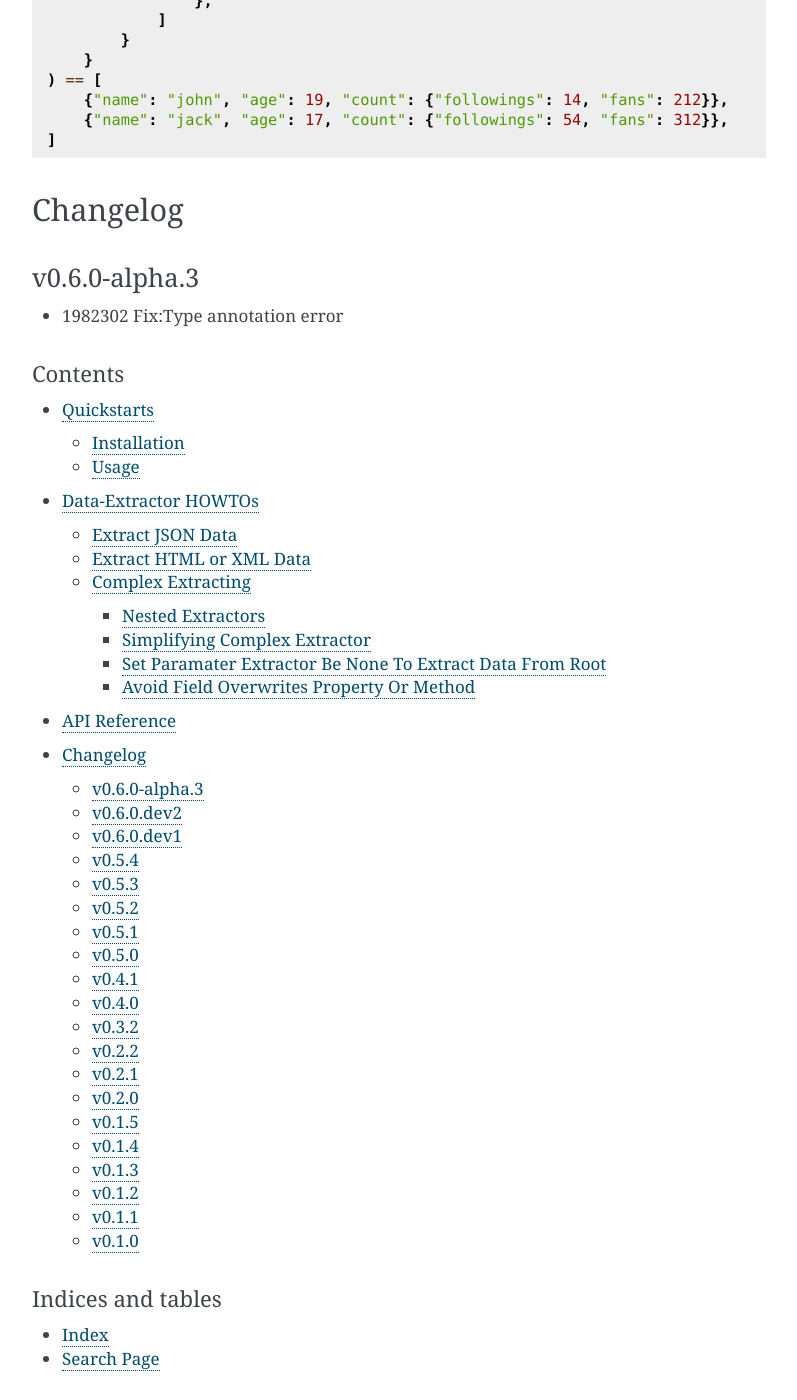
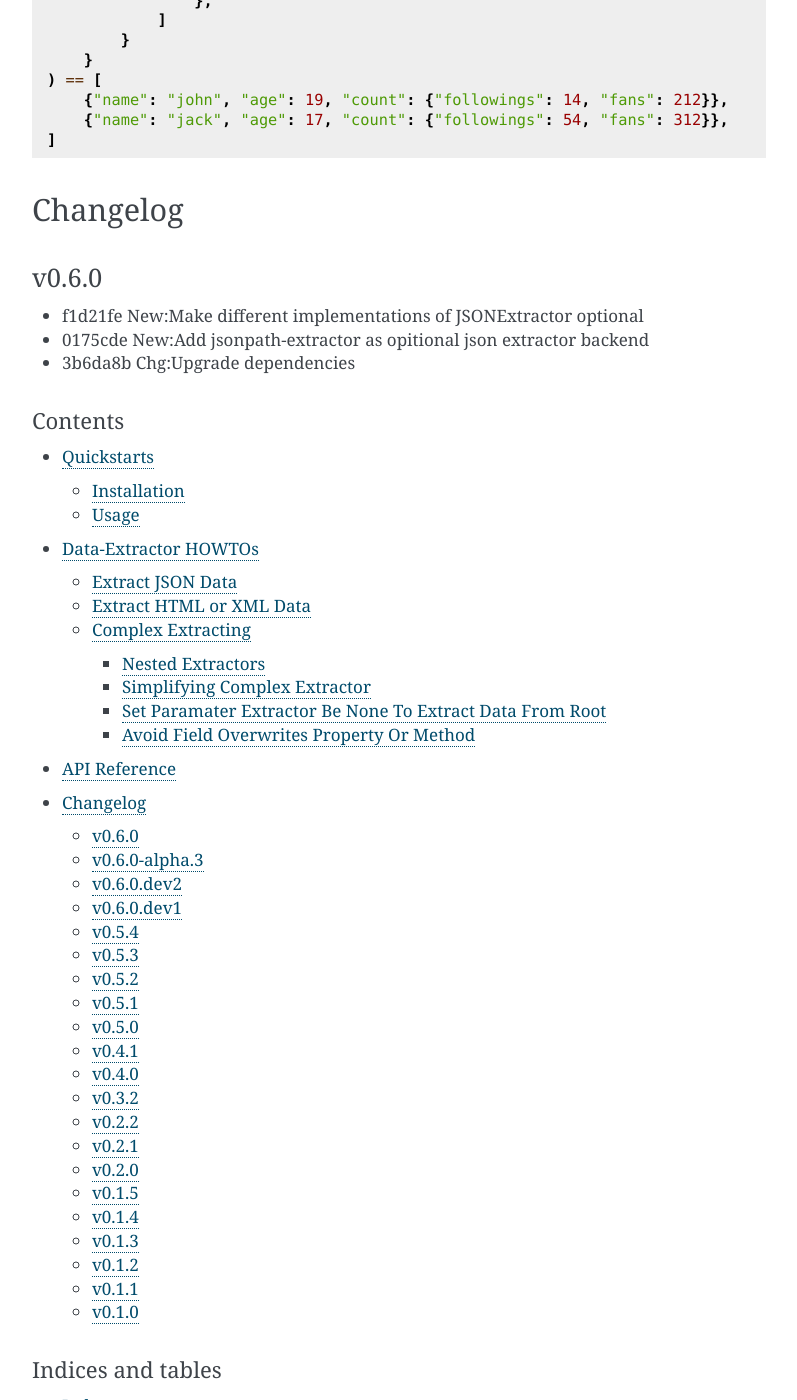
Before and after one commit to linw1995/data_extractor, a Sphinx documentation site: the page built from docs/source/index.rst, in a window 1280 px wide and 1400 px high, scrolled down 1244 px. Shown: the whole window, without its empty margins (356-1153 px from the left). Built offline with Sphinx 7.4.7, drawn with Linux system fonts in a browser that asks for light colours.

Commit message:
Bump to v0.6.0
- f1d21fe New:Make different implementations of JSONExtractor optional
- 0175cde New:Add jsonpath-extractor as opitional json extractor backend
- 3b6da8b Chg:Upgrade dependencies

```diff
--- a/docs/source/changelog.rst
+++ b/docs/source/changelog.rst
@@ -2,10 +2,12 @@
 Changelog
 =========
 
-v0.6.0-alpha.3
-~~~~~~~~~~~~~~
+v0.6.0
+~~~~~~
 
-- 1982302 Fix:Type annotation error
+- f1d21fe New:Make different implementations of JSONExtractor optional
+- 0175cde New:Add jsonpath-extractor as opitional json extractor backend
+- 3b6da8b Chg:Upgrade dependencies
 
 .. include:: history.rst
     :start-line: 4
--- a/docs/source/history.rst
+++ b/docs/source/history.rst
@@ -1,6 +1,11 @@
 =======
 History
 =======
+
+v0.6.0-alpha.3
+~~~~~~~~~~~~~~
+
+- 1982302 Fix:Type annotation error
 
 v0.6.0.dev2
 ~~~~~~~~~~~
--- a/pyproject.toml
+++ b/pyproject.toml
@@ -1,6 +1,6 @@
 [tool.poetry]
 name = "data_extractor"
-version = "0.6.0-alpha.3"
+version = "0.6.0"
 license = "MIT"
 description = "Combine XPath, CSS Selectors and JSONPath for Web data extracting."
 authors = ["linw1995 <linw1995@icloud.com>"]
```
Also changed, not shown: README.rst (+5 -3 lines).
